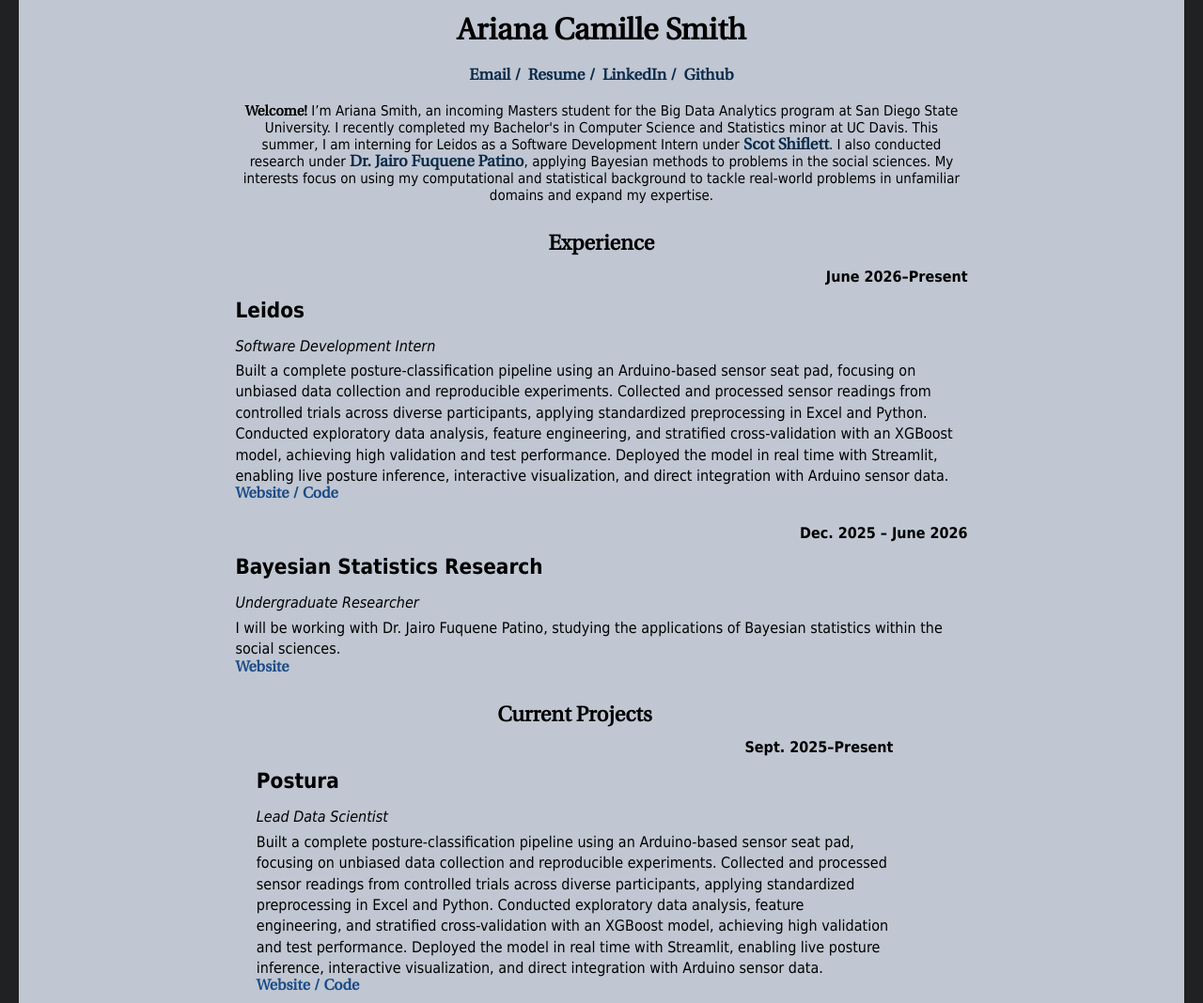
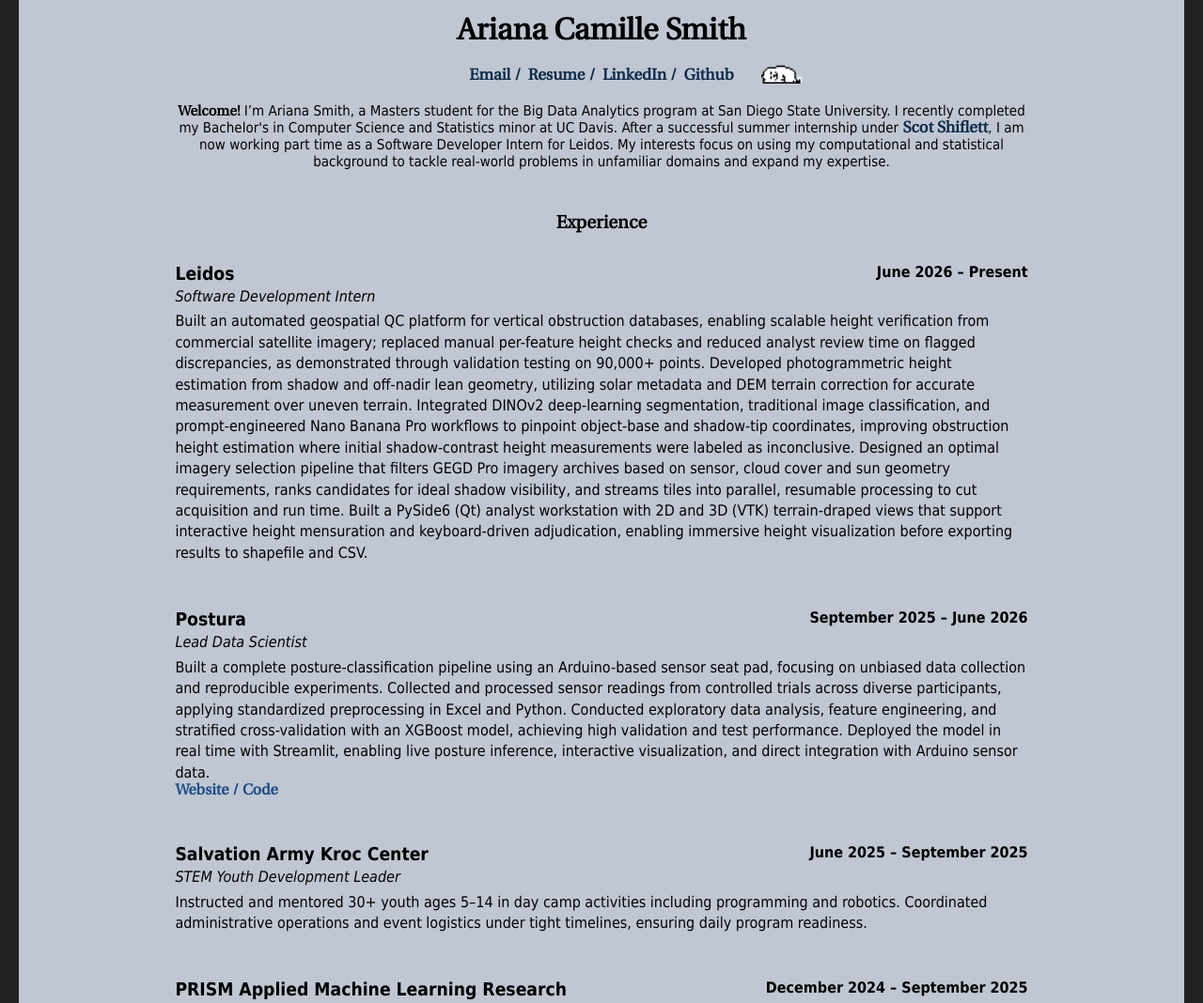
Before and after one commit to arriacs/Ariana-s-Portfolio, a plain HTML site: page index.html in a window 1280 px wide. Shown: the part 373-1441 px from the top of the page at 94% size. Drawn offline with Linux system fonts and the light colour scheme.

Commit message:
Update Website as of end of fall semester 2026

```diff
--- a/index.html
+++ b/index.html
@@ -32,76 +32,69 @@
 
                 <div class="button-wrapper">
                     <a href="mailto:masmith@ucdavis.edu" class="link-button" id="copy-email">Email /</a>
-                    <a href="https://drive.google.com/file/d/12IGuPlLd0xgsuN_tG5pY11DpCgdH6T4t/view?usp=sharing" class="link-button" target="_blank">Resume /</a>
+                    <a href="https://drive.google.com/file/d/1ncL4KkSPkveuPBeP9X1h0yj8snlHzrgM/view?usp=sharing" class="link-button" target="_blank">Resume /</a>
                     <a href="https://www.linkedin.com/in/ariana-c-smith/" class="link-button" target="_blank">LinkedIn /</a>
                     <a href="https://github.com/arriacs" class="link-button" target="_blank">Github</a>
+
+                    <div class="gifs">
+                        <img src="gif/annoying_dog1.gif" alt="Annoying Dog">
+                    </div>
                 </div>
 
 
+<p style="font-size: 15px;">
+   <strong style="font-family: 'Heuristica';"> Welcome!</strong>
 
-<p style="font-size: 15px;">
-   <strong style="font-family: 'Heuristica';"> Welcome!</strong>  I’m Ariana Smith, an incoming Masters student for the Big Data Analytics program at San Diego State University. I recently completed my Bachelor's in Computer Science and Statistics minor at UC Davis.
-    This summer, I am interning for Leidos as a Software Development Intern under <a href="https://www.jairofuquene.com" class="link-button" target="_blank">Scot Shiflett</a>.
-    <!-- I am currently a member of the startup Postura, where I collect live posture data to train large language models for real-time applications. -->
-    I also conducted research under  <a href="https://www.jairofuquene.com" class="link-button" target="_blank">Dr. Jairo Fuquene Patino</a>, applying Bayesian methods to problems in the social sciences.
-    My interests focus on using my computational and statistical background to tackle real-world problems in unfamiliar domains and expand my expertise.
+        I’m Ariana Smith, a Masters student for the Big Data Analytics program at San Diego State University.
+        I recently completed my Bachelor's in Computer Science and Statistics minor at UC Davis.
+        After a successful summer internship under <a href="https://www.leidos.com" class="link-button" target="_blank">Scot Shiflett</a>,
+        I am now working part time as a Software Developer Intern for Leidos.
+
+        My interests focus on using my computational and statistical background to tackle real-world problems in unfamiliar domains and expand my expertise.
 </p>
 
 <div class="experience-container">
 
     <!-- Experience -->
     <div class="experience-section">
-        <div class="experience-title" style="font-family: 'Heuristica';">Experience</div>
+        <div class="section-title" style="font-family: 'Heuristica';">Experience</div>
 
         <!-- Leidos Software Development Internship -->
         <div class="experience">
             <div class="experience-header">
                 <span class="experience-title">Leidos</span>
-                <span class="experience-date">June 2026–Present</span>
+                <span class="experience-date">June 2026 – Present</span>
             </div>
             <div class="experience-role">Software Development Intern</div>
             <p class="experience-description">
-                Built a complete posture-classification pipeline using an Arduino-based sensor seat pad, focusing on unbiased data collection and reproducible experiments.
-                Collected and processed sensor readings from controlled trials across diverse participants, applying standardized preprocessing in Excel and Python.
-                Conducted exploratory data analysis, feature engineering, and stratified cross-validation with an XGBoost model, achieving high validation and test performance.
-                Deployed the model in real time with Streamlit, enabling live posture inference, interactive visualization, and direct integration with Arduino sensor data.
+                Built an automated geospatial QC platform for vertical obstruction databases, enabling scalable height verification
+                from commercial satellite imagery; replaced manual per-feature height checks and reduced analyst review time on
+                flagged discrepancies, as demonstrated through validation testing on 90,000+ points.
+
+                Developed photogrammetric height estimation from shadow and off-nadir lean geometry, utilizing solar metadata
+                and DEM terrain correction for accurate measurement over uneven terrain.
+
+                Integrated DINOv2 deep-learning segmentation, traditional image classification, and prompt-engineered Nano Banana Pro
+                workflows to pinpoint object-base and shadow-tip coordinates, improving obstruction height estimation
+                where initial shadow-contrast height measurements were labeled as inconclusive.
+
+                Designed an optimal imagery selection pipeline that filters GEGD Pro imagery archives based on sensor, cloud
+                cover and sun geometry requirements, ranks candidates for ideal shadow visibility, and streams tiles into parallel,
+                resumable processing to cut acquisition and run time.
+
+                Built a PySide6 (Qt) analyst workstation with 2D and 3D (VTK) terrain-draped views that support interactive
+                height mensuration and keyboard-driven adjudication, enabling immersive height visualization before exporting
+                results to shapefile and CSV.
+
             </p>
 
-            <div class="highlight-lynch paper-links" style="font-family: 'Heuristica';">
-                <a href="https://posturahealth.net/index.html">Website /</a>
-                <a href="https://github.com/arriacs/Postura-ML/tree/main">Code</a>
-            </div>
         </div>
-
-            <!-- Bayesian Statistics Research -->
-        <div class="experience">
-            <div class="experience-header">
-                <span class="experience-title">Bayesian Statistics Research</span>
-                <span class="experience-date">Dec. 2025 – June 2026</span>
-            </div>
-            <div class="experience-role">Undergraduate Researcher</div>
-            <p class="experience-description">
-            I will be working with Dr. Jairo Fuquene Patino, studying the applications of Bayesian
-            statistics within the social sciences.
-            </p>
-            <div class="highlight-lynch paper-links" style="font-family: 'Heuristica';">
-                <a href="https://www.jairofuquene.com/students">Website</a>
-        </div>
-    </div>
-</div>
-
-
-<div class="projects-container">
-
-    <!-- Current Projects -->
-    <div class="projects-section">
-        <div class="projects-title" style="font-family: 'Heuristica';">Current Projects </div>
 
         <!-- Postura -->
         <div class="experience">
             <div class="experience-header">
                 <span class="experience-title">Postura</span>
-                <span class="experience-date">Sept. 2025–Present</span>
+                <span class="experience-date">September 2025 – June 2026</span>
             </div>
             <div class="experience-role">Lead Data Scientist</div>
             <p class="experience-description">
@@ -117,39 +110,31 @@
             </div>
         </div>
 
-        <!-- Global Carbon Emissions -->
+
+        <!-- Salvation Army Kroc Center -->
         <div class="experience">
             <div class="experience-header">
-                <span class="experience-title">Global Carbon Emissions Data Analysis</span>
-                <span class="experience-date">Sept. 2025 - Dec. 2025</span>
+                <span class="experience-title">Salvation Army Kroc Center</span>
+                <span class="experience-date">June 2025 – September 2025</span>
             </div>
-            <div class="experience-role">Project Member</div>
+            <div class="experience-role">STEM Youth Development Leader</div>
             <p class="experience-description">
-            Explored the historical, geographical, and economic drivers of global carbon emissions using fuel emission data.
-            Conducted exploratory data analysis and applied methods such as regression, Lorenz curves, and structural break detection to identify trends and historical shifts.
-            Examined emission inequalities among top-emitting countries and predicted which nations are likely to become leading contributors in the future.
-            Overall, the analysis highlights how historical, technological, and economic factors shape emissions and how this understanding can guide policies for mitigation.
+                Instructed and mentored 30+ youth ages 5–14 in day camp activities including programming and robotics.
+                Coordinated administrative operations and event logistics under tight timelines, ensuring daily program readiness.
             </p>
-            <div class="highlight-lynch paper-links" style="font-family: 'Heuristica';">
-                <a href="https://drive.google.com/file/d/1zkYFJK8Au5VwUoZnimwfYyM0g5bvcQRf/view?usp=sharing">Report</a>
-            </div>
         </div>
-
-    </div>
-
-    <!-- Past Projects -->
-    <div class="projects-section">
-        <div class="projects-title" style="font-family: 'Heuristica';">Past Projects</div>
 
         <!-- Applied Machine Learning Research -->
         <div class="experience">
             <div class="experience-header">
                 <span class="experience-title">PRISM Applied Machine Learning Research</span>
-                <span class="experience-date">Dec. 2024– Sept. 2025</span>
+                <span class="experience-date">December 2024 – September 2025</span>
             </div>
             <div class="experience-role">Undergraduate Researcher</div>
             <p class="experience-description">
-                Co-created <em>RobustBiasBench</em>, an 18,400+ point dataset for detecting bias in government excerpts and texts. Conducted benchmarks on multiple large language models, including DeepSeek-7B-Chat and Llama-3-8B-Instruct. Co-authored the paper "<em>RobustBiasBench: A Benchmark for Bias Detection Under Perturbations in Language Models</em>," submitted to the NeurIPS 2025 Datasets and Benchmarks Track.
+                Co-created <em>RobustBiasBench</em>, an 18,400+ point dataset for detecting bias in government excerpts and texts.
+                Conducted benchmarks on multiple large language models, including DeepSeek-7B-Chat and Llama-3-8B-Instruct.
+                Co-authored the paper "<em>RobustBiasBench: A Benchmark for Bias Detection Under Perturbations in Language Models</em>," submitted to the NeurIPS 2025 Datasets and Benchmarks Track.
             </p>
 
             <div class="highlight-lynch paper-links" style="font-family: 'Heuristica';">
@@ -159,11 +144,54 @@
             </div>
         </div>
 
+
+    </div>
+</div>
+
+
+<div class="projects-container">
+
+    <div class="projects-section">
+        <div class="section-title" style="font-family: 'Heuristica';">Projects</div>
+
+        <!-- Bayesian Statistics Research -->
+        <div class="experience">
+            <div class="experience-header">
+                <span class="experience-title">Bayesian Statistics Research</span>
+                <span class="experience-date">December 2025 – June 2026</span>
+            </div>
+            <div class="experience-role">Undergraduate Researcher</div>
+            <p class="experience-description">
+            Conducted research under  Dr. Jairo Fuquene Patino, applying Bayesian methods to problems in the social sciences.
+            </p>
+            <div class="highlight-lynch paper-links">
+                <a href="https://www.jairofuquene.com/students">Website</a>
+            </div>
+        </div>
+
+        <!-- Global Carbon Emissions -->
+        <div class="experience">
+            <div class="experience-header">
+                <span class="experience-title">Global Carbon Emissions Data Analysis</span>
+                <span class="experience-date">September 2025 - December 2025</span>
+            </div>
+            <div class="experience-role">Project Member</div>
+            <p class="experience-description">
+                Explored the historical, geographical, and economic drivers of global carbon emissions using fuel emission data.
+                Conducted exploratory data analysis and applied methods such as regression, Lorenz curves, and structural break detection to identify trends and historical shifts.
+                Examined emission inequalities among top-emitting countries and predicted which nations are likely to become leading contributors in the future.
+                Overall, the analysis highlights how historical, technological, and economic factors shape emissions and how this understanding can guide policies for mitigation.
+            </p>
+            <div class="highlight-lynch paper-links" style="font-family: 'Heuristica';">
+                <a href="https://drive.google.com/file/d/1zkYFJK8Au5VwUoZnimwfYyM0g5bvcQRf/view?usp=sharing">Report</a>
+            </div>
+        </div>
+
         <!-- Diabetes Risk Predictor -->
         <div class="experience">
             <div class="experience-header">
                 <span class="experience-title">Diabetes Risk Predictor</span>
-                <span class="experience-date">Mar. 2025 - June 2025</span>
+                <span class="experience-date">March 2025 - June 2025</span>
             </div>
             <div class="experience-role">Developer</div>
             <p class="experience-description">
@@ -175,7 +203,6 @@
             <div class="highlight-lynch paper-links" style="font-family: 'Heuristica';">
                 <a href="https://www.youtube.com/watch?v=Nlz4IadUbRw">Demo /</a>
                 <a href="https://github.com/LJMurphyy/diabetes-risk-predictor">Code</a>
-
             </div>
         </div>
 
@@ -183,13 +210,13 @@
         <div class="experience">
             <div class="experience-header">
                 <span class="experience-title">Pose Estimation: Top Down vs. Bottom-Up Models</span>
-                <span class="experience-date">Sept. 2024 - Dec. 2024</span>
+                <span class="experience-date">September 2024 - December 2024</span>
             </div>
             <div class="experience-role">Project Member</div>
             <p class="experience-description">
-            Analyzed top-down and bottom-up pose estimation models, including MoveNet Lite and SimpleBaselines, across COCO, LSP, and MPii human activity datasets.
-            Implemented MoveNet Lite in Python by developing functions to detect and connect 17 human skeleton keypoints and evaluated model performance across datasets.
-            Examined differences in model accuracy and adaptability, addressing challenges in dataset-specific preprocessing and output formatting to optimize pose estimation results.
+                Analyzed top-down and bottom-up pose estimation models, including MoveNet Lite and SimpleBaselines, across COCO, LSP, and MPii human activity datasets.
+                Implemented MoveNet Lite in Python by developing functions to detect and connect 17 human skeleton keypoints and evaluated model performance across datasets.
+                Examined differences in model accuracy and adaptability, addressing challenges in dataset-specific preprocessing and output formatting to optimize pose estimation results.
             </p>
             <div class="highlight-lynch paper-links" style="font-family: 'Heuristica';">
                 <a href="https://drive.google.com/file/d/175owKYHVc7oSE5oF8LGUuHycg0NfPI_z/view?usp=sharing">Report</a>
@@ -200,10 +227,27 @@
 
 </div>
 
-<figure>
-    <img src="img/sunrise.jpg" style="max-width: 300px; height: auto;" alt="">
-    <figcaption>UC Davis Arboretum Sunrise</figcaption>
-</figure>
+<!-- Website Imagery -->
+
+<div class="images">
+
+    <figure>
+        <img src="img/Water_Tower_UCD.jpg" style="max-width: 300px; height: auto;" alt="">
+        <figcaption>UC Davis Water Tower</figcaption>
+    </figure>
+
+    <figure>
+        <img src="img/sunrise.jpg" style="max-width: 300px; height: auto;" alt="">
+        <figcaption>Arboretum Sunrise</figcaption>
+    </figure>
+
+
+    <figure>
+        <img src="img/Sheep_UCD.jpg" style="max-width: 300px; height: auto;" alt="">
+        <figcaption>UC Davis Sheep</figcaption>
+    </figure>
+
+</div>
 
 </div>
     <script src="index.js"></script>
--- a/styles.css
+++ b/styles.css
@@ -1,8 +1,8 @@
-
 :root {
     /* Light Mode */
     --bg-color: #c0c7d2;
     --text-color: #000000;
+    --dark-gray: rgb(31, 33, 35);
 }
 
 .highlight-lynch { color: #6b7c94; }
@@ -11,7 +11,6 @@
 .highlight-brown { color: #2d2e2f; }
 .highlight-shark { color: #1f2123; }
 .highlight-black { color: #000000; }
-
 
 /* font */
 @font-face {
@@ -22,106 +21,138 @@
     font-style: normal;
 }
 
-html, body {
-    height: 100%;        /* ensure the body fills the viewport */
-    margin: 0;           /* remove default body margin */
-    padding: 0;          /* remove default body padding */
+#main-title,
+.welcome,
+.section-title,
+.paper-links,
+.link-button {
+    font-family: 'Heuristica';
 }
 
-html {
+html, body {
+    height: 100%;
+    margin: 0;
+    padding: 0;
     background-color: var(--bg-color);
 }
 
-
 body {
-    /* Add a background color or image */
-    background-color: var(--bg-color); /* see bottom of file for color variables */
-
-    /* Customize the default size, color, and font for text*/
     font-size: 16px;
     color: var(--text-color);
-    font-family: Tahoma, sans-serif; /* This tells the browser: "Try to use `Tahoma`, and if you can't find it, use any sans-serif font." */
-
-    /* Put space around the edges of the webpage */
+    font-family: Tahoma, sans-serif;
     text-align: center;
 }
 
-
-/*** Full-page wrapper for side borders ***/
+/*** Page wrapper and container ***/
 .page-wrapper {
-    background-color: rgb(31, 33, 35); /* darker purple for the sides */
-    padding: 0;                /* no extra space needed */
+    background-color: var(--dark-gray);
     box-sizing: border-box;
 }
 
+.container {
+    max-width: 1300px;
+    margin: auto;
+    padding: 20px 13%;
+    background-color: var(--bg-color);
+    box-sizing: border-box;
+    border: 20px solid var(--dark-gray);
+    border-radius: 40px;
+}
+
 .link-button {
-    text-decoration: none;     /* remove underline */
-    color: #0b2b4b;            /* same as .highlight-lynch */
-    font-family: 'Heuristica'; /* optional: match your existing style */
+    text-decoration: none;
+    color: #0b2b4b;
     font-size: 1.05rem;
     font-weight: 700;
 }
 
+.button-wrapper {
+    display: flex;
+    justify-content: center;
+    align-items: baseline;
+    gap: 7px;
+    font-size: 14px;
+    margin-bottom: 20px;
+    position: relative;
+}
 
-/*** Container & Lists Styling ***/
+/*** Images and gifs ***/
+.container img {
+    display: block;
+    margin: 0 auto;
+    border: 7px solid #3b4d4e;
+    border-radius: 30px;
+    width: 300px;
+    height: 100px;
+}
 
-.container {
-    max-width: 1300px;
+.container img.circle-img {
+    height: 300px;
+    object-fit: cover;
+    border-radius: 50%;
+}
 
-    padding: 20px 18%;
-    background-color: var(--bg-color); /* lighter purple */
-    box-sizing: border-box;
-    border: 20px solid rgb(31, 33, 35); /* small border around entire page */
-    border-radius: 40px;
+figcaption {
+    font-size: 13px;
+    text-align: center;
+    color: #1f2123;
+    margin-top: 7px;
+    margin-bottom: 30px;
+}
+
+.images {
+    display: flex;
+    align-items: center;
+    justify-content: center;
+}
+
+.container .gifs img {
+    border: none;
+    border-radius: 0;
+    width: 80px;
+    height: 30px;
+    object-fit: cover;
+    object-position: bottom;
+    margin-left: 20px;
+}
+
+.gifs {
+    position: absolute;
+    left: 50%;
+    margin-left: 150px;
+    bottom: 0;
+}
+
+/*** Experience and projects ***/
+.projects-container {
+    text-align: center;
+    margin-right: auto;
 }
 
 .projects-container p {
     text-align: left;
 }
 
-/* images */
-
-.container img {
-    display: block;
-    margin: 0 auto;
-    border: 7px solid #3b4d4e;
-    border-radius: 30px; /* slightly rounded corners */
-    width: 300px;
-    height: 100px;
+.projects-section {
+    margin-bottom: 1.6rem;
 }
 
-.container img.circle-img {
-    width: 300px;
-    height: 300px;
-    object-fit: cover;
-    border-radius: 50%;
+/* Section headings (Experience, Projects) */
+.section-title {
+    font-size: 1.4rem;
+    margin-top: 3rem;
+    margin-bottom: 2rem;
+    text-align: center;
+    font-weight: 700;
 }
 
-figcaption {
-    font-size: 13px;   /* adjust the size as needed */
-    text-align: center; /* optional: center the caption */
-    color: #1f2123;    /* optional: change the color if desired */
-    margin-top: 7px;
-    margin-bottom: 30px;
-  }
-
-.button-wrapper {
-    display: flex;           /* use flex layout */
-    justify-content: center; /* center the buttons horizontally */
-    gap: 7px;               /* space between the buttons */
-    font-size: 14px;
-    margin-bottom: 20px;
+.experience-section .section-title {
+    font-size: 1.2rem;
 }
 
-/* projects */
-.projects-container {
-    max-width: 700px;
-    text-align: left;
-    margin-right: auto;
-}
-
+/* Individual entries */
 .experience {
-    margin-bottom: 1.5rem;
+    margin-bottom: 3rem;
     text-align: left;
 }
 
@@ -129,62 +160,32 @@ figcaption {
     display: flex;
     justify-content: space-between;
     font-weight: 600;
-    text-align: left;
 }
 
 .experience-title {
-    font-size: 1rem;
-    text-align: left;
+    font-size: 1.2rem;
+    font-weight: 700;
+    margin: 0;
+    text-align: center;
 }
 
 .experience-date {
-    color: #000000;; /* highlight-lynch */
+    color: #000000;
     font-size: 1rem;
-    text-align: left;
-    font-weight: 600;
 }
 
 .experience-role {
     margin: 0.2rem 0;
     font-style: italic;
-    font-style: italic;
-    text-align: left;
 }
 
 .experience-description {
     margin: 0.4rem 0 0;
     line-height: 1.4;
-    text-align: left;
-}
-
-/* Section titles - Experience */
-.projects-title {
-    font-size: 1.4rem;
-    margin-top: 2rem;
-    margin-bottom: 0.8rem;
-    text-align: center;
-    font-weight: 700;
-}
-
-
-/* Section titles - Projects */
-.experience-title {
-    font-size: 1.4rem;
-    margin-top: 2rem;
-    margin-bottom: 0.8rem;
-    text-align: center;
-    font-weight: 700;
-}
-
-/* Indents everything under each title */
-.projects-section {
-    padding-left: 1.4rem;
-    margin-bottom: 1.6rem;
 }
 
 .paper-links a {
     color: #1a4b87;
-    text-decoration: none; /* remove underline */
+    text-decoration: none;
     font-weight: 600;
-
 }
```
Also changed, not shown: img/sunset.jpg (deleted), 3 other files.
